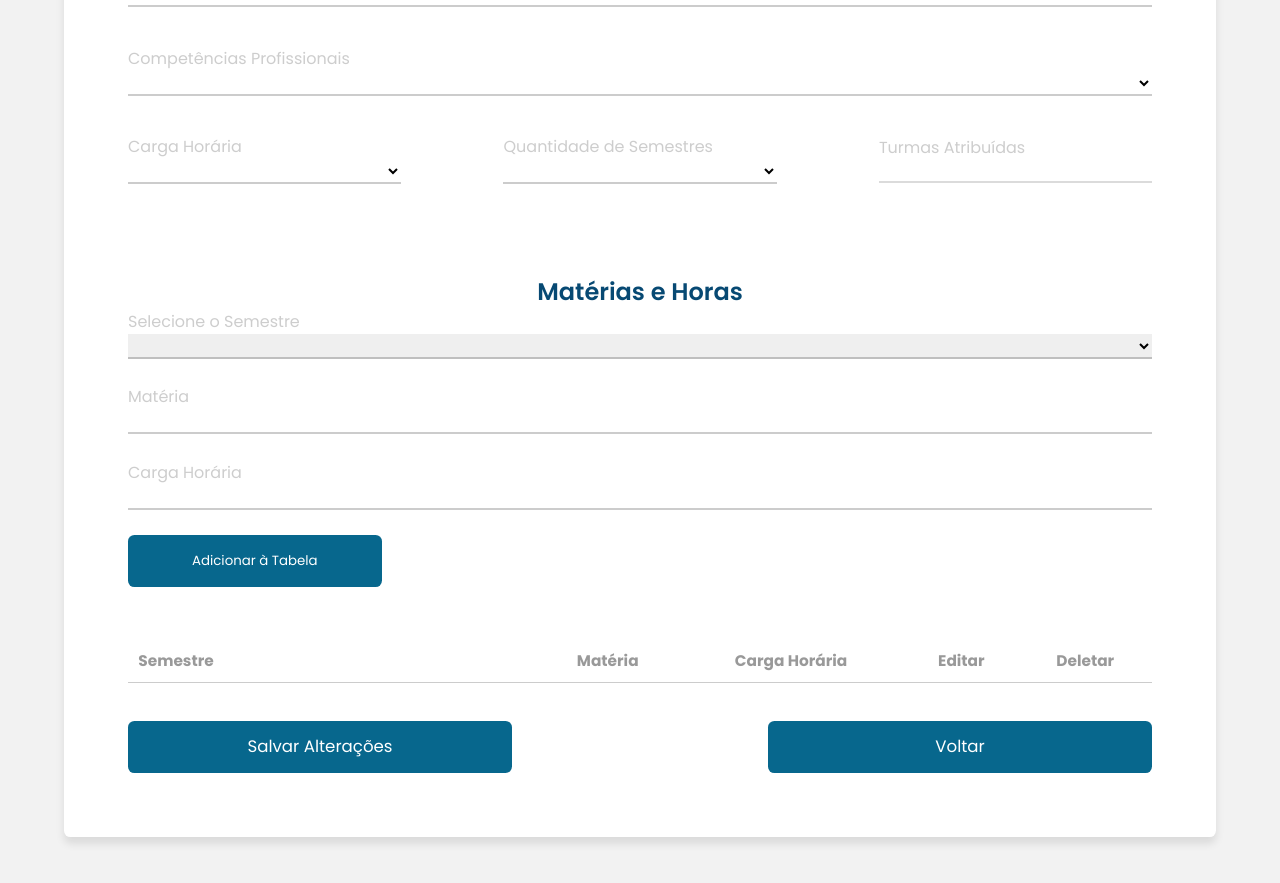
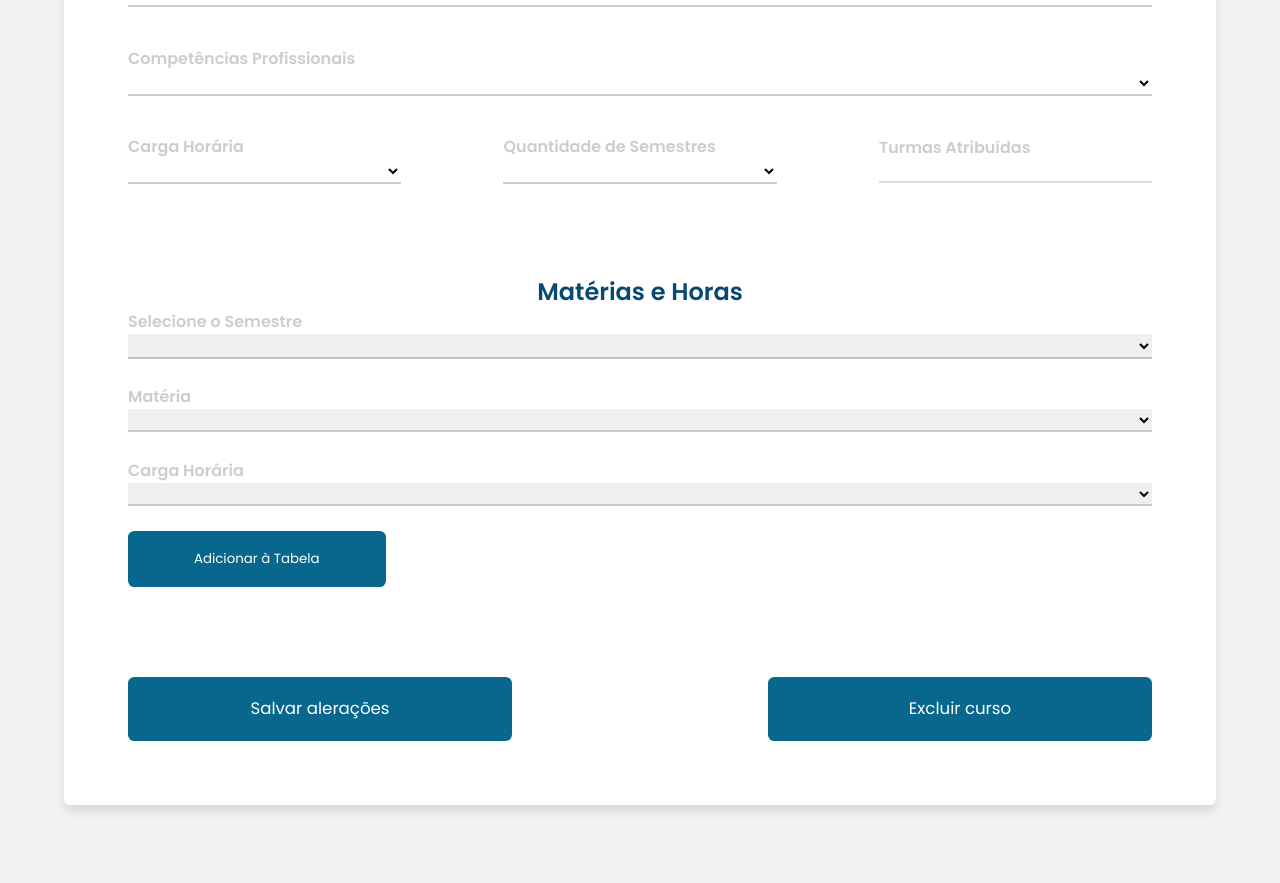
Before and after one commit to larissacoelho21/PlanneEdu-FrontEnd, a React (Vite) app in the folder PlanneEdu_Front/: page /addcurso in a window 1280 px wide. Shown: the part 645-1528 px from the top of the page. After the commit the page ends 1501 px from the top, so only its background shows below. Built offline with nearby package versions, Linux system fonts and the light colour scheme.

Commit message:
Finalizando formulário de criação de curso.

```diff
--- a/PlanneEdu_Front/src/Css/Opp/AddCourse.css
+++ b/PlanneEdu_Front/src/Css/Opp/AddCourse.css
@@ -1,3 +1,4 @@
+/* ===== Variáveis de Cor ===== */
 :root {
   --blue-one: #074973;
   --blue-two: #07678D;
@@ -6,6 +7,7 @@
   --white: #ffff;
 }
 
+/* ===== Introdução ao Curso ===== */
 .introduction-course {
   text-align: center;
   margin-bottom: 5%;
@@ -21,6 +23,7 @@
   font-weight: 400;
 }
 
+/* ===== Seleção de Cursos ===== */
 .select-planne-course,
 .select-add-course {
   display: flex;
@@ -33,44 +36,46 @@
 
 .label-select {
   align-self: flex-start;
+  font-weight: 600;
   color: var(--gray-one);
 }
 
 .select-planne-course h2 {
   align-self: flex-start;
+  margin-top: 0.5vw;
+  margin-bottom: 5%;
   font-size: 0.8vw;
-  margin-top: 0.5vw;
   font-weight: 500;
   color: var(--blue-three);
-  margin-bottom: 5%;
 }
 
 .select-planne-course select,
 .select-add-course select {
   width: 100%;
+  font-size: 1.2vw;
+  background-color: transparent;
   border: none;
   border-bottom: .2vw solid rgba(0, 0, 0, 0.2);
-  font-size: 1.2vw;
-  background-color: transparent;
 }
 
 .select-planne-course option:focus {
   background-color: transparent;
 }
 
+/* ===== Formulário de Adição de Curso ===== */
 .form-addcourse {
   display: flex;
   flex-direction: column;
   justify-content: center;
   gap: 3vw;
   width: 90vw;
+  margin: 0 auto;
+  margin-bottom: 4vw;
+  padding: 5vw;
   background-color: var(--white-one);
-  margin: 0 auto;
   border-radius: 0.5vw;
   box-shadow: 0 0.5vw 0.625vw rgba(0, 0, 0, 0.1);
   text-align: center;
-  padding: 5vw;
-  margin-bottom: 4vw;
 }
 
 .select-numbers {
@@ -78,13 +83,14 @@
   gap: 8vw;
 }
 
+/* ===== Títulos e Horas das Matérias ===== */
 .subjects-and-hours h1 {
   font-weight: 600;
+  margin-top: 5%;
   color: var(--blue-one);
-  margin-top: 5%;
 }
 
-.forms-grid-hours{
+.forms-grid-hours {
   display: flex;
   flex-direction: column;
   align-items: start;
@@ -92,8 +98,9 @@
   margin-bottom: 5%;
 }
 
+/* ===== Grid de Semestre e Tabelas de Matérias ===== */
 .select-semester-grid,
-.matter-grid-table {
+.grid-table {
   display: flex;
   flex-direction: column;
   width: 80vw;
@@ -101,23 +108,37 @@
 }
 
 .select-semester-grid select,
-.matter-grid-table input{
+.matter-grid-table input {
   width: 100%;
+  font-size: 1.2vw;
   border: none;
   border-bottom: .2vw solid rgba(0, 0, 0, 0.2);
-  font-size: 1.2vw;
 }
 
-.add-table{
+/* ===== Botões de Ação ===== */
+.add-table,
+.action-btn {
+  display: block;
   padding: 2vh 5vw;
   background-color: var(--blue-two);
-  border: none;
+  border: 2px solid transparent;
   border-radius: .5vw;
   color: var(--white);
+  cursor: pointer;
+  transition: .3s ease;
 }
 
+.add-table:hover,
+.action-btn:hover {
+  background-color: transparent;
+  border: solid 2px var(--blue-two);
+  color: var(--blue-two);
+}
+
+/* ===== Tabelas de Informações ===== */
 .table-infos-grid {
   width: 100%;
+  margin-bottom: 5%;
 }
 
 .table-infos-grid th {
@@ -142,37 +163,34 @@
   text-align: left;
 }
 
-.popup-overlay {
+/* ===== Popup de Edição ===== */
+.popup-overlay,
+.popup-overlay-delete {
   position: fixed;
   top: 0;
   left: 0;
   right: 0;
   bottom: 0;
-  background: rgba(0, 0, 0, 0.5);
   display: flex;
   justify-content: center;
   align-items: center;
+  background: rgba(0, 0, 0, 0.5);
   z-index: 1000;
 }
 
-.proposta,
-.final {
-  display: flex;
-  flex-direction: column;
-}
-
-.popup-edit {
+.popup-edit,
+.message-delete-course {
   position: relative;
-  background: #fff;
-  padding: 2vw 5vw;
-  border-radius: 0.5vw;
-  box-shadow: 0 2px 10px rgba(0, 0, 0, 0.2);
   display: flex;
   flex-direction: column;
   justify-content: center;
   gap: 2vw;
   width: 40vw;
   height: 60vh;
+  padding: 2vw 5vw;
+  background: #fff;
+  border-radius: 0.5vw;
+  box-shadow: 0 2px 10px rgba(0, 0, 0, 0.2);
   z-index: 1001;
   overflow: auto;
 }
@@ -188,12 +206,13 @@
 }
 
 .popup-edit select {
+  width: 100%;
+  font-size: 1.2vw;
   border: none;
   border-bottom: 0.2vw solid rgba(0, 0, 0, 0.2);
-  font-size: 1.2vw;
-  width: 100%;
 }
 
+/* ===== Botões de Edição ===== */
 .edit-btns {
   display: flex;
   gap: 2vw;
@@ -201,27 +220,82 @@
   margin-top: 1.5vw;
 }
 
-.edit-btns button:hover {
-  background: none;
-  color: #07678d;
+.edit-btns button {
+  border: 2px solid #07678d;
+  padding: 0.6vw 1vw;
+  border-radius: 0.5vh;
+  background: #07678d;
+  color: #fff;
   cursor: pointer;
   transition: 0.3s ease-in-out;
 }
 
-.edit-btns button {
-  border: #07678d solid 2px;
-  padding: 0.6vw 1vw;
-  border-radius: 0.5vh;
-  background: #07678d;
-  color: #fff;
+.edit-btns button:hover {
+  background: none;
+  color: #07678d;
 }
 
-.inputt select{
+/* ===== Inputs e Campos de Seleção ===== */
+.inputt select {
+  font-size: 1.2vw;
   border: none;
   border-bottom: .2vw solid rgba(0, 0, 0, 0.2);
-  font-size: 1.2vw;
 }
 
-.inputt option:hover{
-  background: rgb(7,73,115, .2);
+.inputt option:hover {
+  background: rgba(7, 73, 115, 0.2);
 }
+
+.grid-table select {
+  border: transparent;
+  border-bottom: solid 2px var(--gray-one);
+}
+
+.semester-grid h2 {
+  text-align: start;
+  font-size: 1.2vw;
+  color: var(--gray-one);
+}
+
+/* ===== Estilos para Inputs de Número ===== */
+input[type="number"]::-webkit-inner-spin-button,
+input[type="number"]::-webkit-outer-spin-button {
+  -webkit-appearance: none;
+}
+
+/* PopUp delete */
+.message-delete-course{
+  display: flex;
+  gap: .5vw;
+}
+.message-delete-course h1{
+  color: var(--blue-one);
+  font-size: 3vw;
+}
+
+.message-delete-course h2{
+  font-size: 1.6vw;
+  margin-bottom: 3%;
+}
+
+.message-delete-course h3{
+  font-size: 1.5vw;
+  font-weight: 400;
+}
+
+.button-view-class{
+  display: flex;
+  justify-content: center;
+  align-items: center;
+  width: 20vw;
+  height: 10vh;
+  background-color: var(--blue-one);
+  margin: 0 auto;
+  border-radius: .5vw;
+  margin-top: 3%;
+  cursor: pointer;
+}
+
+.button-view-class a{
+  color: var(--white);
+}
--- a/PlanneEdu_Front/src/Css/Teacher/AddActivity.css
+++ b/PlanneEdu_Front/src/Css/Teacher/AddActivity.css
@@ -74,13 +74,13 @@ input[type="date"]:focus {
   font-weight: 600;
 }
 
-.buttons-add{
+.buttons-category{
   display: flex;
   gap: 4.2vw;
   margin-bottom: 3%;
 }
 
-.buttons-add button{
+.buttons-category button{
   background-color: transparent;
   border: 2px solid var(--blue-two);
   border-radius: 0.5vw;
@@ -91,7 +91,7 @@ input[type="date"]:focus {
   transition: 0.3s ease;
 }
 
-.buttons-add button:hover{
+.buttons-category button:hover{
   background-color: var(--blue-two);
   color: var(--white-one);
 }
@@ -168,16 +168,16 @@ input[type="date"]:focus {
   color: var(--white-one);
 }
 
-.buttons-save-atvd{
+.buttons-save{
   display: flex;
   align-items: center;
   justify-content: space-between;
 }
 
-.buttons-save-atvd button{
+.buttons-save button{
   font-size: 1.3vw;
   width: 30vw;
-  height: 4vw;
+  height: 5vw;
   background-color: var(--blue-two);
   border: none;
   border-radius: 0.5vw;
@@ -186,7 +186,7 @@ input[type="date"]:focus {
   transition: 0.3s ease;
 }
 
-.buttons-save-atvd button:hover,
+.buttons-save button:hover,
 .buttons-popup-challenge button:hover{
   background-color: var(--white-one);
   color: var(--blue-two);
--- a/PlanneEdu_Front/src/Pages/Opp/AddCourse.tsx
+++ b/PlanneEdu_Front/src/Pages/Opp/AddCourse.tsx
@@ -1,65 +1,129 @@
 import { useState } from "react";
 import { SubNavbar } from "../../Components/SubNavbar/SubNavbar";
 import "../../Css/Opp/AddCourse.css";
+import { Link } from "react-router-dom";
 
 export function AddCourse() {
-  /* ======== funções e configurações para a criação da tabela ======== */
-
-  /* definindo a estrutura dos dados da tabela, todos os itens terão uma propriedade de texto (text) e seleção (selectedOption) */
+  // Estados
   type TableData = {
-    text: string;
-    selectedOption: string;
+    subject: string;
+    hours: string;
+    semester: string;
   };
 
-  /* gerencia o valor inputado no input de texto */
   const [textInput, setTextInput] = useState<string>("");
-  /* gerencia o valor inputado no select */
+  const [hoursInput, setHoursInput] = useState<string>("");
   const [selectedOption, setSelectedOption] = useState<string>("");
-  /* armazena os dados da tabela, é uma array de objetos*/
-  const [tableData, setTableData] = useState<TableData[]>([]);
+
+  const [semestersData, setSemestersData] = useState<{
+    [key: string]: TableData[];
+  }>({});
   const [isEditing, setIsEditing] = useState(false);
+  const [editingSemester, setEditingSemester] = useState<string | null>(null);
   const [editingIndex, setEditingIndex] = useState<number | null>(null);
 
-  /* array das opções presentes no select */
-  const selectOptions = [1, 2, 3, 4];
+  const selectOptions = [
+    "1º Semestre",
+    "2º Semestre",
+    "3º Semestre",
+    "4º Semestre",
+  ];
+
+  // -- Estados
+
+  // Funções
 
   const addData = () => {
-    if (textInput && selectedOption) {
+    if (textInput && selectedOption && hoursInput) {
       const newData: TableData = {
-        text: textInput,
-        selectedOption: selectedOption,
+        subject: textInput,
+        hours: hoursInput,
+        semester: selectedOption,
       };
-      setTableData([...tableData, newData]);
+
+      setSemestersData((prevData) => ({
+        ...prevData,
+        [selectedOption]: [...(prevData[selectedOption] || []), newData],
+      }));
+
       setTextInput("");
+      setHoursInput("");
       setSelectedOption("");
     }
   };
 
   const SaveEdit = () => {
-    if (editingIndex !== null) {
-      const updatedData = [...tableData];
+    if (editingIndex !== null && editingSemester) {
+      if (editingSemester !== selectedOption) {
+        const updatedPreviousSemesterData = semestersData[
+          editingSemester
+        ].filter((_, i) => i !== editingIndex);
+
+        const newData: TableData = {
+          subject: textInput,
+          hours: hoursInput,
+          semester: selectedOption,
+        };
+
+        setSemestersData((prevData) => ({
+          ...prevData,
+          [editingSemester]: updatedPreviousSemesterData,
+          [selectedOption]: [...(prevData[selectedOption] || []), newData],
+        }));
+      } else {
+        const updatedData = [...(semestersData[editingSemester] || [])];
         updatedData[editingIndex] = {
-        text: textInput,
-        selectedOption: selectedOption,
+          subject: textInput,
+          hours: hoursInput,
+          semester: selectedOption,
         };
-      setTableData(updatedData);
-      setIsEditing(false);
-      setTextInput("");
-      setSelectedOption("");
-      setEditingIndex(null);
-      setShowPopUpEdit(false);
+
+        setSemestersData((prevData) => ({
+          ...prevData,
+          [editingSemester]: updatedData,
+        }));
+      }
+
+      resetEditState();
     }
   };
 
-  const DeleteData = (index: number) => {
-    const updatedData = tableData.filter((_, i) => i !== index);
-    setTableData(updatedData);
+  const resetEditState = () => {
+    setIsEditing(false);
+    setTextInput("");
+    setHoursInput("");
+    setSelectedOption("");
+    setEditingIndex(null);
+    setEditingSemester(null);
+    setShowPopUpEdit(false);
   };
 
+  const DeleteData = (semester: string, index: number) => {
+    const updatedData = semestersData[semester].filter((_, i) => i !== index);
+    setSemestersData((prevData) => ({
+      ...prevData,
+      [semester]: updatedData,
+    }));
+  };
+
+  // -- Funções
+
+  // PopUp de edição
   const [showPopUpEdit, setShowPopUpEdit] = useState(false);
   const togglePopUpEdit = () => {
     setShowPopUpEdit(!showPopUpEdit);
   };
+
+  // -- PopUp de edição
+
+  // PopUp deletar curso
+  const [showPopUpDelete, setShowPopUpDelete] = useState(false);
+  const togglePopUpDelete = () => {
+    setShowPopUpDelete(!showPopUpDelete);
+  };
+
+  // -- PopUp de deletar
+
   return (
     <section className="add-new-course">
       <SubNavbar />
@@ -154,7 +218,10 @@ export function AddCourse() {
             <div className="table-grid-hours">
               <div className="forms-grid-hours">
                 <div className="select-semester-grid">
-                  <label style={{ color: "var(--gray-one)" }}>
+                  <label
+                    style={{ color: "var(--gray-one)" }}
+                    className="label-select"
+                  >
                     Selecione o Semestre
                   </label>
                   <select
@@ -169,25 +236,39 @@ export function AddCourse() {
                     ))}
                   </select>
                 </div>
-                <div className="matter-grid-table">
-                  <label style={{ color: "var(--gray-one)" }}>Matéria</label>
-                  <input
-                    type="text"
-                    name="matter"
+
+                <div className="grid-table">
+                  <label
+                    style={{ color: "var(--gray-one)" }}
+                    className="label-select"
+                  >
+                    Matéria
+                  </label>
+                  <select
+                    className="matter"
                     id="matter-grid"
                     value={textInput}
                     onChange={(e) => setTextInput(e.target.value)}
-                  />
+                  >
+                    <option value=""></option>
+                  </select>
                 </div>
-                <div className="matter-grid-table">
-                  <label style={{ color: "var(--gray-one)" }}>Carga Horária</label>
-                  <input
-                    type="text"
-                    name="matter"
-                    id="matter-grid"
-                    value={textInput}
-                    onChange={(e) => setTextInput(e.target.value)}
-                  />
+
+                <div className="grid-table">
+                  <label
+                    style={{ color: "var(--gray-one)" }}
+                    className="label-select"
+                  >
+                    Carga Horária
+                  </label>
+                  <select
+                    className="hours"
+                    id="hours-grid"
+                    value={hoursInput}
+                    onChange={(e) => setHoursInput(e.target.value)}
+                  >
+                    <option value=""></option>
+                  </select>
                 </div>
 
                 <button
@@ -201,10 +282,14 @@ export function AddCourse() {
                 </button>
               </div>
 
+              {Object.keys(semestersData)
+                .sort((a, b) => parseInt(a) - parseInt(b))
+                .map((semester) => (
+                  <div key={semester} className="semester-grid">
+                    <h2>{semester}</h2>
                     <table className="table-infos-grid">
                       <thead>
                         <tr>
-                    <th>Semestre</th>
                           <th>Matéria</th>
                           <th>Carga Horária</th>
                           <th>Editar</th>
@@ -212,19 +297,21 @@ export function AddCourse() {
                         </tr>
                       </thead>
                       <tbody>
-                  {tableData.map((data, index) => (
+                        {semestersData[semester].map((data, index) => (
                           <tr key={index}>
-                      <td>{data.text}</td>
-                      <td>{data.selectedOption}</td>
+                            <td>{data.subject}</td>
+                            <td>{data.hours}</td>
                             <td>
                               <button
                                 className="action-btn"
                                 onClick={(e) => {
+                                  e.preventDefault();
                                   setEditingIndex(index);
-                            setTextInput(data.text);
-                            setSelectedOption(data.selectedOption);
+                                  setEditingSemester(semester);
+                                  setTextInput(data.subject);
+                                  setHoursInput(data.hours);
+                                  setSelectedOption(semester);
                                   setShowPopUpEdit(true);
-                            e.preventDefault();
                                 }}
                               >
                                 Editar
@@ -233,7 +320,7 @@ export function AddCourse() {
                             <td>
                               <button
                                 className="action-btn"
-                          onClick={() => DeleteData(index)}
+                                onClick={() => DeleteData(semester, index)}
                               >
                                 Deletar
                               </button>
@@ -242,11 +329,33 @@ export function AddCourse() {
                         ))}
                       </tbody>
                     </table>
+                  </div>
+                ))}
 
               {showPopUpEdit && (
-                <div className="popup-overlay">
-                  <div className="popup-edit">
-                    <h2>Editar</h2>
+                <div className="popup-overlay" onClick={togglePopUpEdit}>
+                  <div
+                    className="popup-edit"
+                    onClick={(e) => e.stopPropagation()}
+                  >
+                    <h2>Editar Matéria</h2>
+                    <div className="inputt">
+                      <label>Semestre</label>
+                      <select
+                        value={selectedOption}
+                        onChange={(e) => setSelectedOption(e.target.value)}
+                      >
+                        <option value="" disabled>
+                          Selecione o Semestre
+                        </option>
+                        {selectOptions.map((option, index) => (
+                          <option key={index} value={option}>
+                            {option}
+                          </option>
+                        ))}
+                      </select>
+                    </div>
+
                     <div className="inputt">
                       <label>Matéria</label>
                       <input
@@ -255,16 +364,16 @@ export function AddCourse() {
                         onChange={(e) => setTextInput(e.target.value)}
                       />
                     </div>
-                    <div className="select-pop">
-                      <label>Crítico (C) ou Desejável (D)</label>
-                      <select
-                        value={selectedOption}
-                        onChange={(e) => setSelectedOption(e.target.value)}
-                      >
-                        <option value="C">Crítico (C)</option>
-                        <option value="D">Desejável (D)</option>
-                      </select>
+
+                    <div className="inputt">
+                      <label>Carga Horária</label>
+                      <input
+                        type="text"
+                        value={hoursInput}
+                        onChange={(e) => setHoursInput(e.target.value)}
+                      />
                     </div>
+
                     <div className="edit-btns">
                       <button onClick={SaveEdit}>Salvar alterações</button>
                       <button onClick={() => setShowPopUpEdit(false)}>
@@ -277,10 +386,41 @@ export function AddCourse() {
             </div>
           </div>
 
-          <div className="buttons-save-atvd">
-            <button>Salvar Alterações</button>
-            <button>Voltar</button>
+          <div className="buttons-save">
+            <button>Salvar alerações</button>
+            <button
+              onClick={(e) => {
+                e.preventDefault();
+                setShowPopUpDelete(true);
+              }}
+            >
+              Excluir curso
+            </button>
           </div>
+
+          {showPopUpDelete && (
+            <div className="popup-overlay-delete" onClick={togglePopUpDelete}>
+              <div
+                className="message-delete-course"
+                onClick={(e) => e.stopPropagation()}
+              >
+                <h1>AVISO!</h1>
+                <h2>Não foi possível deletar este curso.</h2>
+                <h3>
+                  Existem{" "}
+                  <span style={{ color: "#074973", fontWeight: "bold" }}>
+                    {" "}
+                    5
+                  </span>{" "}
+                  turmas atribuídas a ele. Por favor, remova as turmas
+                  associadas antes de tentar excluir o curso.
+                </h3>
+                <div className="button-view-class">
+                  <Link to={"/turmaopp"}>Ver minhas turmas</Link>
+                </div>
+              </div>
+            </div>
+          )}
         </div>
       </form>
     </section>
--- a/PlanneEdu_Front/src/Pages/Teacher/AddActivity.tsx
+++ b/PlanneEdu_Front/src/Pages/Teacher/AddActivity.tsx
@@ -134,7 +134,7 @@ export function AddActivity() {
             <div className="title-add">
               <h1>Estratégia de aprendizagem adotada</h1>
             </div>
-            <div className="buttons-add">
+            <div className="buttons-category">
               <button>Situação Problema</button>
               <button>Estudo de Caso</button>
               <button>Projeto</button>
@@ -224,7 +224,7 @@ export function AddActivity() {
             />
           </div>
 
-          <div className="buttons-save-atvd">
+          <div className="buttons-save">
             <button>Salvar Alterações</button>
             <button>Voltar</button>
           </div>
--- a/PlanneEdu_Front/src/Router.tsx
+++ b/PlanneEdu_Front/src/Router.tsx
@@ -18,6 +18,7 @@ import { AddActivity } from './Pages/Teacher/AddActivity';
 import { AddCourse } from './Pages/Opp/AddCourse';
 import { AddPlanoCurso } from './Pages/Opp/AddPlanoCursoOpp';
 import { Competencias } from './Components/PlanoDeCurso/Competencias';
+import { ViewClass } from './Pages/Opp/ViewClass';
 
 //criando rotas e caminhos
 const Router: React.FC = () => {
@@ -43,6 +44,7 @@ const Router: React.FC = () => {
                     <Route path='/addcurso' element={<AddCourse/>}/>
                     <Route path='/addplancurso' element={<AddPlanoCurso/>}/>
                     <Route path='/addComp' element={<Competencias/>}/>
+                    <Route path='/verturmaopp' element={<ViewClass/>}/>
 
                 </Routes>
         </BrowserRouter>
```
Also changed, not shown: PlanneEdu_Front/src/Css/Teacher/Profile.css (+8 -11 lines), PlanneEdu_Front/src/Pages/Opp/ViewClass.tsx (added, +7 -0 lines), PlanneEdu_Front/src/Css/Opp/ViewClass.css (added). Lines whose indentation alone changed are shown as unchanged.
